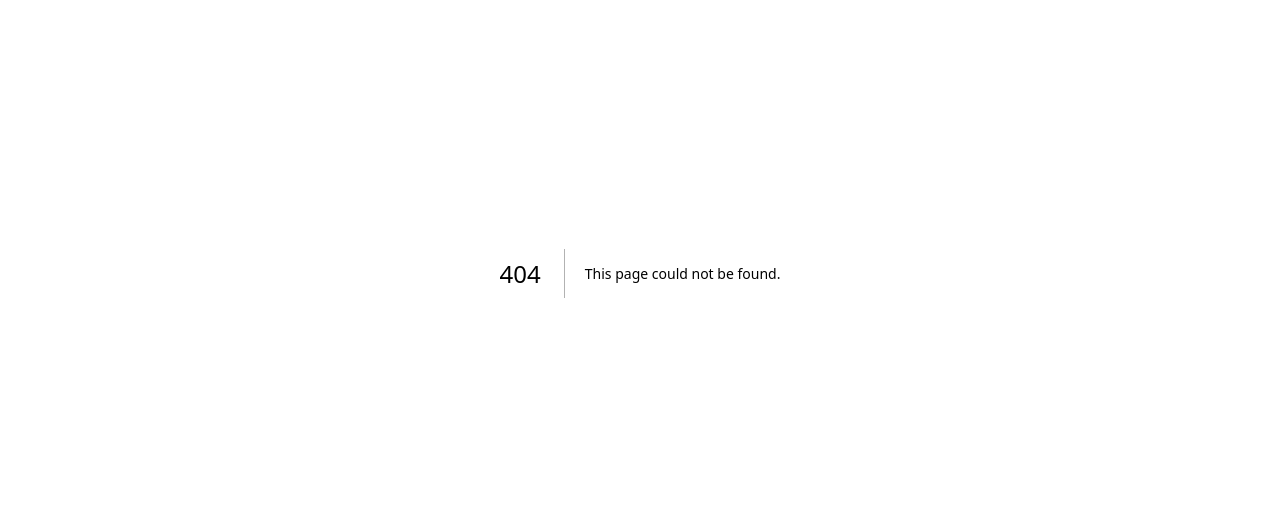
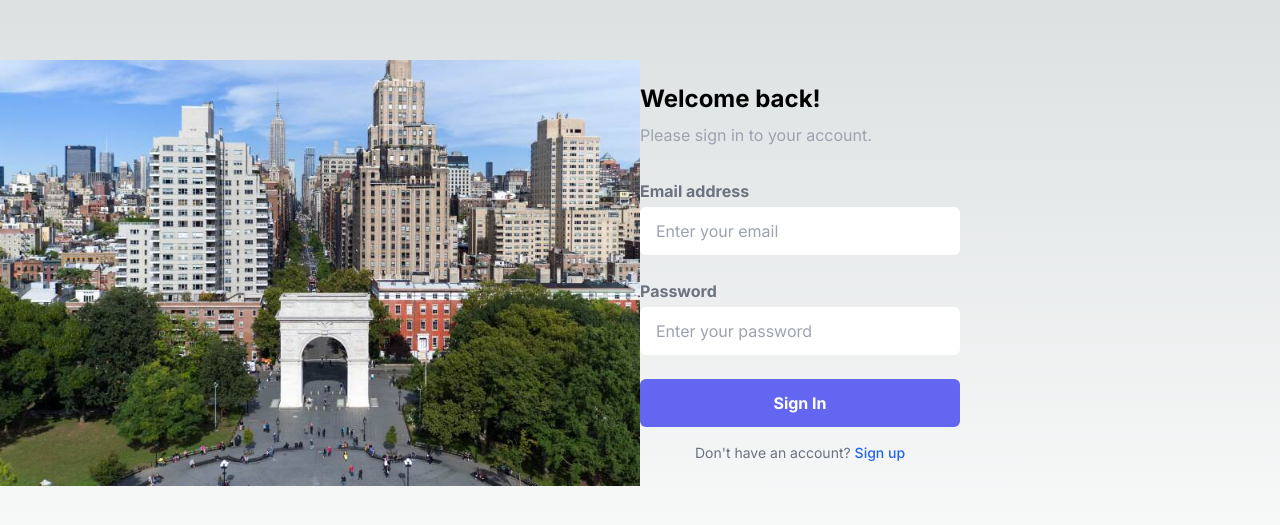
Before and after one commit to allison-lee6444/Commons, a Next.js app in the folder ui/: page /login in a window 1280 px wide. Before the commit this address had no page. Shown: the part 127-652 px from the top of the page. Built offline with nearby package versions, Linux system fonts and the light colour scheme.

Commit message:
login and signup page done

```diff
--- /dev/null
+++ b/ui/src/app/components/navbar.js
@@ -0,0 +1,39 @@
+// credit: https://medium.com/@a.pirus/how-to-create-a-responsive-navigation-bar-in-next-js-13-e5540789a017
+import React from "react";
+import Link from "next/link";
+import Logo from "./Logo";
+import Button from "./Button";
+
+const Navbar = () => {
+  return (
+    <>
+      <div className="w-full h-20 bg-emerald-800 sticky top-0">
+        <div className="container mx-auto px-4 h-full">
+          <div className="flex justify-between items-center h-full">
+            <Logo />
+            <ul className="hidden md:flex gap-x-6 text-white">
+              <li>
+                <Link href="/about">
+                  <p>About Us</p>
+                </Link>
+              </li>
+              <li>
+                <Link href="/services">
+                  <p>Services</p>
+                </Link>
+              </li>
+              <li>
+                <Link href="/contacts">
+                  <p>Contacts</p>
+                </Link>
+              </li>
+            </ul>
+            <Button />
+          </div>
+        </div>
+      </div>
+    </>
+  );
+};
+
+export default Navbar;
--- a/ui/src/app/layout.js
+++ b/ui/src/app/layout.js
@@ -4,8 +4,8 @@ import { Inter } from 'next/font/google'
 const inter = Inter({ subsets: ['latin'] })
 
 export const metadata = {
-  title: 'Create Next App',
-  description: 'Generated by create next app',
+  title: 'Commons',
+  description: 'Chat app for college students',
 }
 
 export default function RootLayout({ children }) {
--- /dev/null
+++ b/ui/src/app/login/layout.js
@@ -0,0 +1,12 @@
+export default function LoginLayout({
+  children, // will be a page or nested layout
+}) {
+  return (
+    <section>
+      {/* Include shared UI here e.g. a header or sidebar */}
+      <nav></nav>
+
+      {children}
+    </section>
+  )
+}
--- /dev/null
+++ b/ui/src/app/login/page.js
@@ -0,0 +1,70 @@
+// credit: copied from https://larainfo.com/blogs/nextjs-with-tailwind-login-page-example
+
+import Image from "next/image";
+import Link from "next/link";
+
+export default function Login() {
+  return (
+    <div className="flex flex-col items-center md:flex-row md:h-screen">
+      <div className="flex items-center justify-center w-full md:w-1/2">
+        <Image src="/nyu.png" alt="Washington Square Park" width={800} height={533} />
+      </div>
+      <div className="flex flex-col items-center justify-center w-full md:w-1/4">
+        <div className="w-full max-w-md space-y-8">
+          <div>
+            <h1 className="text-2xl font-bold">Welcome back!</h1>
+            <p className="mt-2 text-gray-400">
+              Please sign in to your account.
+            </p>
+          </div>
+          <form className="mt -8 space-y-6">
+            <div>
+              <label htmlFor="email" className="block font-bold text-gray-500">
+                Email address
+              </label>
+              <input
+                id="email"
+                type="email"
+                placeholder="Enter your email"
+                className="w-full px-4 py-3 mt-1 border-gray-300 rounded-md focus:border-indigo-500 focus:ring focus:ring-indigo-200 text-black"
+                required
+              />
+            </div>
+            <div>
+              <label
+                htmlFor="password"
+                className="block font-bold text-gray-500"
+              >
+                Password
+              </label>
+              <input
+                id="password"
+                type="password"
+                placeholder="Enter your password"
+                className="w-full px-4 py-3 mt-1 border-gray-300 rounded-md focus:border-indigo-500 focus:ring focus:ring-indigo-200 text-black"
+                required
+              />
+            </div>
+            <div>
+              <button
+                type="submit"
+                className="w-full px-4 py-3 font-bold text-white bg-indigo-500 rounded-md hover:bg-indigo-600 focus:outline-none focus:shadow-outline-indigo focus:border-indigo-700"
+              >
+                Sign In
+              </button>
+            </div>
+          </form>
+        </div>
+        <p className="mt-4 text-sm text-center text-gray-500">
+          Don&apos;t have an account?{" "}
+          <Link
+            href="/signup"
+            className="font-medium text-blue-600 hover:underline"
+          >
+            Sign up
+          </Link>
+        </p>
+      </div>
+    </div>
+  );
+}
--- /dev/null
+++ b/ui/src/app/signup/layout.js
@@ -0,0 +1,12 @@
+export default function SignupLayout({
+  children, // will be a page or nested layout
+}) {
+  return (
+    <section>
+      {/* Include shared UI here e.g. a header or sidebar */}
+      <nav></nav>
+
+      {children}
+    </section>
+  )
+}
--- /dev/null
+++ b/ui/src/app/signup/page.js
@@ -0,0 +1,79 @@
+// credit: slight modification from https://larainfo.com/blogs/react-with-tailwind-css-sign-up-page-example
+import Image from "next/image";
+
+export default function Signup() {
+  return (
+    <div className="flex flex-col items-center md:flex-row md:h-screen">
+        <div className="flex items-center justify-center w-full md:w-1/2">
+          <Image src="/nyu.png" alt="Washington Square Park" width={800} height={533} />
+        </div>
+        <div className="flex flex-col items-center justify-center w-full md:w-1/4">
+          <div className="w-full max-w-md space-y-8">
+
+          <h1 className="text-2xl font-bold">
+            Create an account
+          </h1>
+          <form className="mt -8 space-y-6">
+            <div className="mb-2">
+              <label
+                htmlFor="name"
+                className="block font-bold text-gray-500"
+              >
+                Name
+              </label>
+              <input
+                id="email"
+                type="text"
+                placeholder="Enter your name"
+                className="w-full px-4 py-3 mt-1 border-gray-300 rounded-md focus:border-indigo-500 focus:ring focus:ring-indigo-200 text-black"
+                required
+              />
+            </div>
+            <div className="mb-2">
+              <label
+                htmlFor="email"
+                className="block font-bold text-gray-500"
+              >
+                Institution Email
+              </label>
+              <input
+                id="email"
+                type="email"
+                placeholder="Enter your institution email"
+                className="w-full px-4 py-3 mt-1 border-gray-300 rounded-md focus:border-indigo-500 focus:ring focus:ring-indigo-200 text-black"
+                required
+              />
+            </div>
+            <div className="mb-2">
+              <label
+                htmlFor="password"
+                className="block font-bold text-gray-500"
+              >
+                Password
+              </label>
+              <input
+                id="password"
+                type="password"
+                placeholder="Enter your password"
+                className="w-full px-4 py-3 mt-1 border-gray-300 rounded-md focus:border-indigo-500 focus:ring focus:ring-indigo-200 text-black"
+                required
+              />
+            </div>
+            <div className="mt-6">
+              <button className="w-full px-4 py-3 font-bold text-white bg-indigo-500 rounded-md hover:bg-indigo-600 focus:outline-none focus:shadow-outline-indigo focus:border-indigo-700">
+                Sign up
+              </button>
+            </div>
+          </form>
+          </div>
+          <p className="mt-2 text-xs text-center text-gray-500">
+            {" "}
+            Already a member?{" "}
+            <a href="/login" className="font-medium text-blue-600 hover:underline">
+              Sign in
+            </a>
+          </p>
+        </div>
+    </div>
+  );
+}
```
Also changed, not shown: ui/public/nyu.png (added), ui/src/app/page.js (indentation only).
